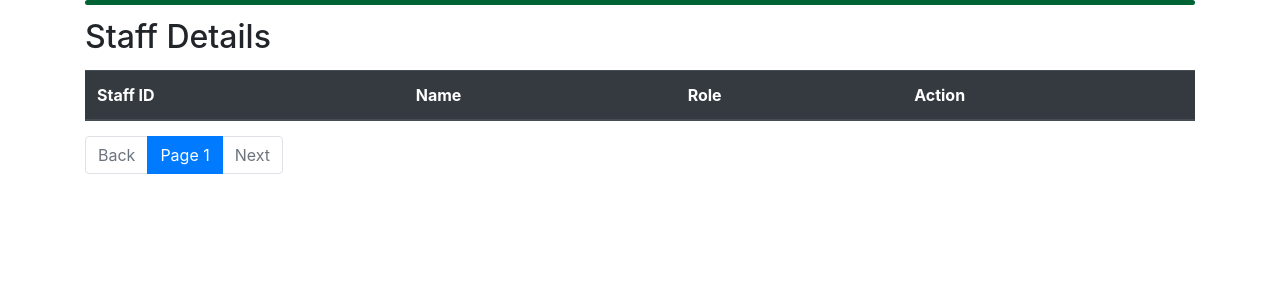
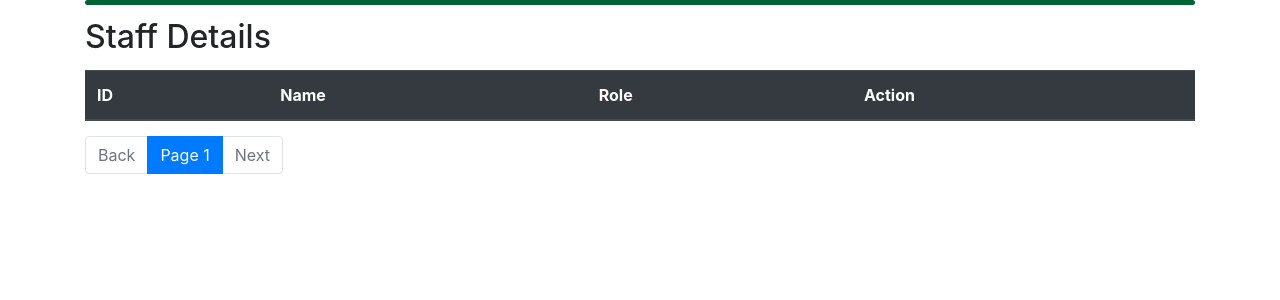
Before and after one commit to zefryuuko/dbta-final-project, a PHP site: page /staff/staff_details.php in a window 1280 px wide. Shown: the part 111-411 px from the top of the page. Run offline with PHP 8.4, Linux system fonts and the light colour scheme; data that the repository does not hold is empty.

Commit message:
Minor UI changes

```diff
--- a/src-frontend/components/modular/staff_details.php
+++ b/src-frontend/components/modular/staff_details.php
@@ -6,7 +6,7 @@ function generateTableBody($currentPage = 1)
     $staffs = getStaffs($currentPage);
     foreach ($staffs as $staff)
     {
-        echo "<tr><td>".$staff["staff_id"]."</td><td>".$staff["staff_name"]."</td><td>".(($staff["staff_level"] == 0 ? "Admin" : "Cashier"))."</td><td>Edit, Delete (add btn pls)</td>";
+        echo "<tr><td>".$staff["staff_id"]."</td><td>".$staff["staff_name"]."</td><td>".(($staff["staff_level"] == 0 ? "Admin" : "Cashier"))."</td><td><button type=\"button\" class=\"btn btn-secondary\" style=\"margin-right: 5px;\">E</button><button type=\"button\" class=\"btn btn-danger\">X</button></td>";
     }
 }
 
--- a/src-frontend/staff/staff_details.php
+++ b/src-frontend/staff/staff_details.php
@@ -20,7 +20,7 @@
             <table class="table">
                 <thead class="thead-dark">
                     <tr>
-                        <th scope="col">Staff ID</th>
+                        <th scope="col">ID</th>
                         <th scope="col">Name</th>
                         <th scope="col">Role</th>
                         <th scope="col">Action</th>
```
